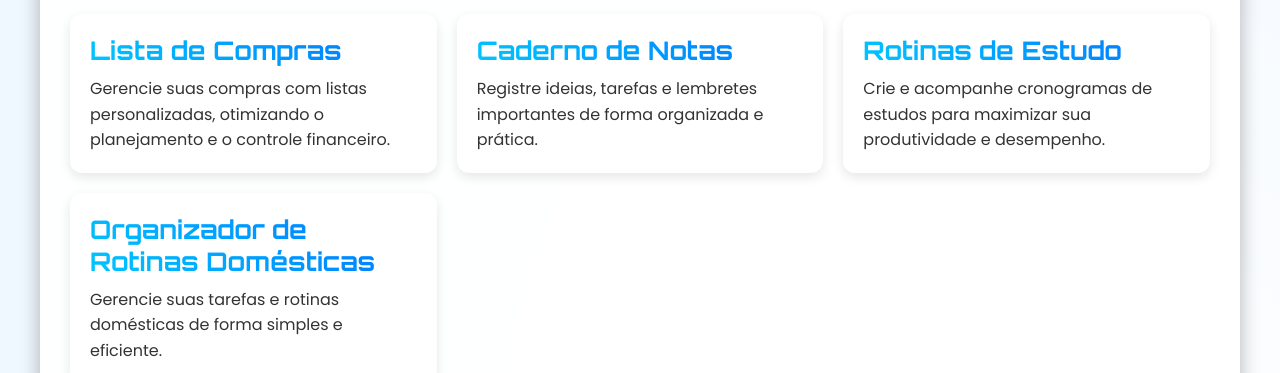
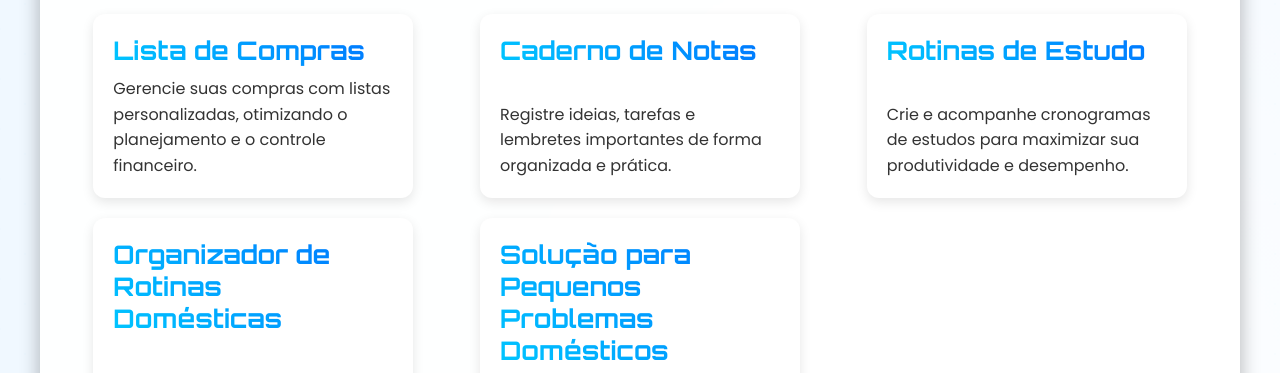
Before and after one commit to RAVELLSL/SGI-home, a plain HTML site: page index.html in a window 1280 px wide. Shown: the part 221-594 px from the top of the page. Drawn offline with Linux system fonts and the light colour scheme.

Commit message:
Update index.html

```diff
--- a/index.html
+++ b/index.html
@@ -122,6 +122,7 @@
       display: grid;
       grid-template-columns: repeat(auto-fit, minmax(280px, 1fr));
       gap: 20px;
+      justify-items: center;
     }
     .card {
       background: #fff;
@@ -134,6 +135,8 @@
       display: flex;
       flex-direction: column;
       justify-content: space-between;
+      width: 100%;
+      max-width: 320px;
     }
     .card:hover {
       transform: translateY(-8px);
@@ -193,10 +196,13 @@
           <h2 class="gradient-text">Rotinas de Estudo</h2>
           <p>Crie e acompanhe cronogramas de estudos para maximizar sua produtividade e desempenho.</p>
         </a>
-        <!-- Nova ferramenta integrada -->
         <a href="https://ravellsl.github.io/SGI-organizador-rotinas-domesticas/" class="card" target="_blank" aria-label="Organizador de Rotinas Domésticas">
           <h2 class="gradient-text">Organizador de Rotinas Domésticas</h2>
           <p>Gerencie suas tarefas e rotinas domésticas de forma simples e eficiente.</p>
+        </a>
+        <a href="https://ravellsl.github.io/SGI-reparos-domesticos/" class="card" target="_blank" aria-label="Solução para Pequenos Problemas Domésticos">
+          <h2 class="gradient-text">Solução para Pequenos Problemas Domésticos</h2>
+          <p>Resolva pequenos reparos e problemas domésticos de forma prática e rápida.</p>
         </a>
       </div>
     </div>
```
